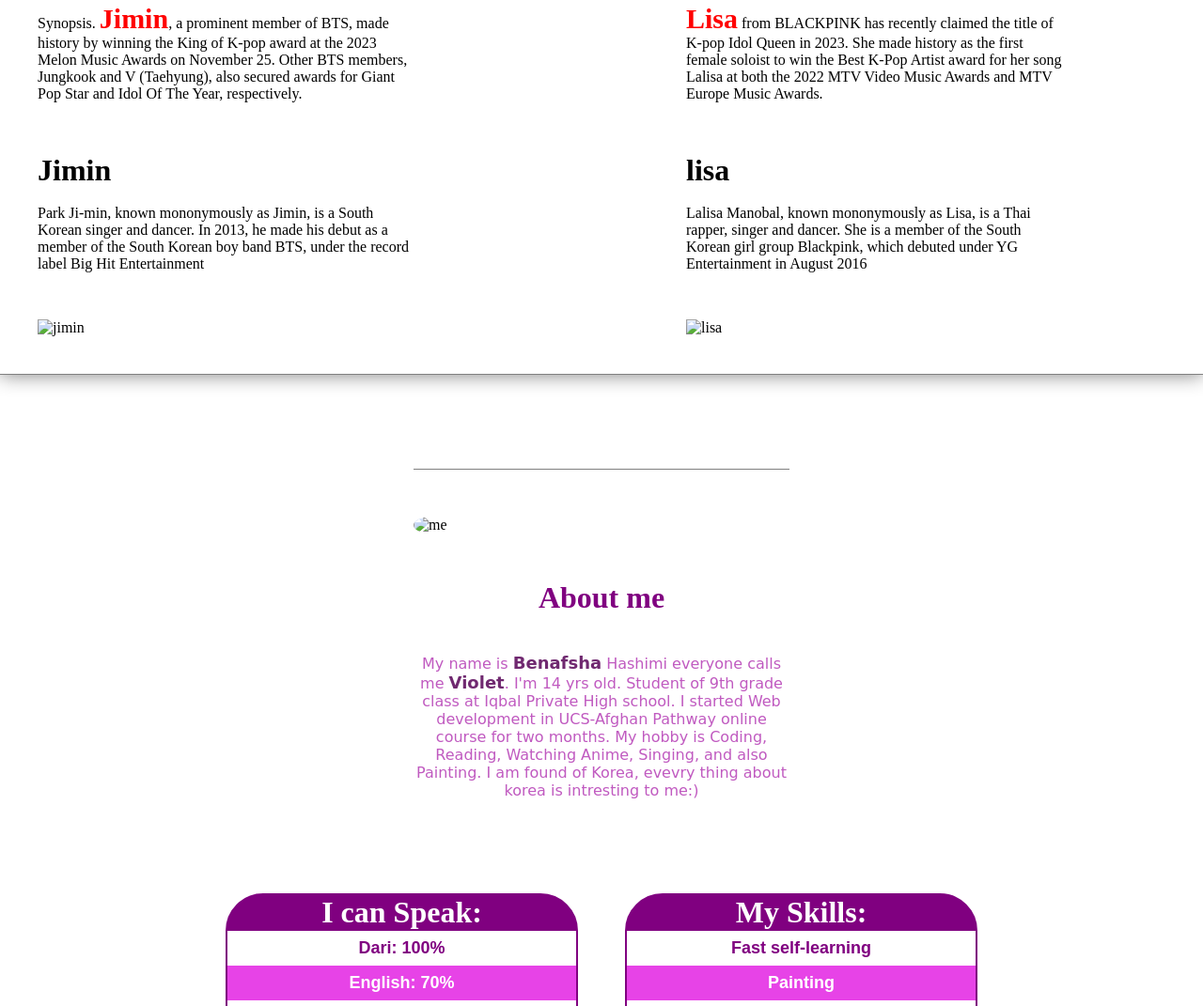
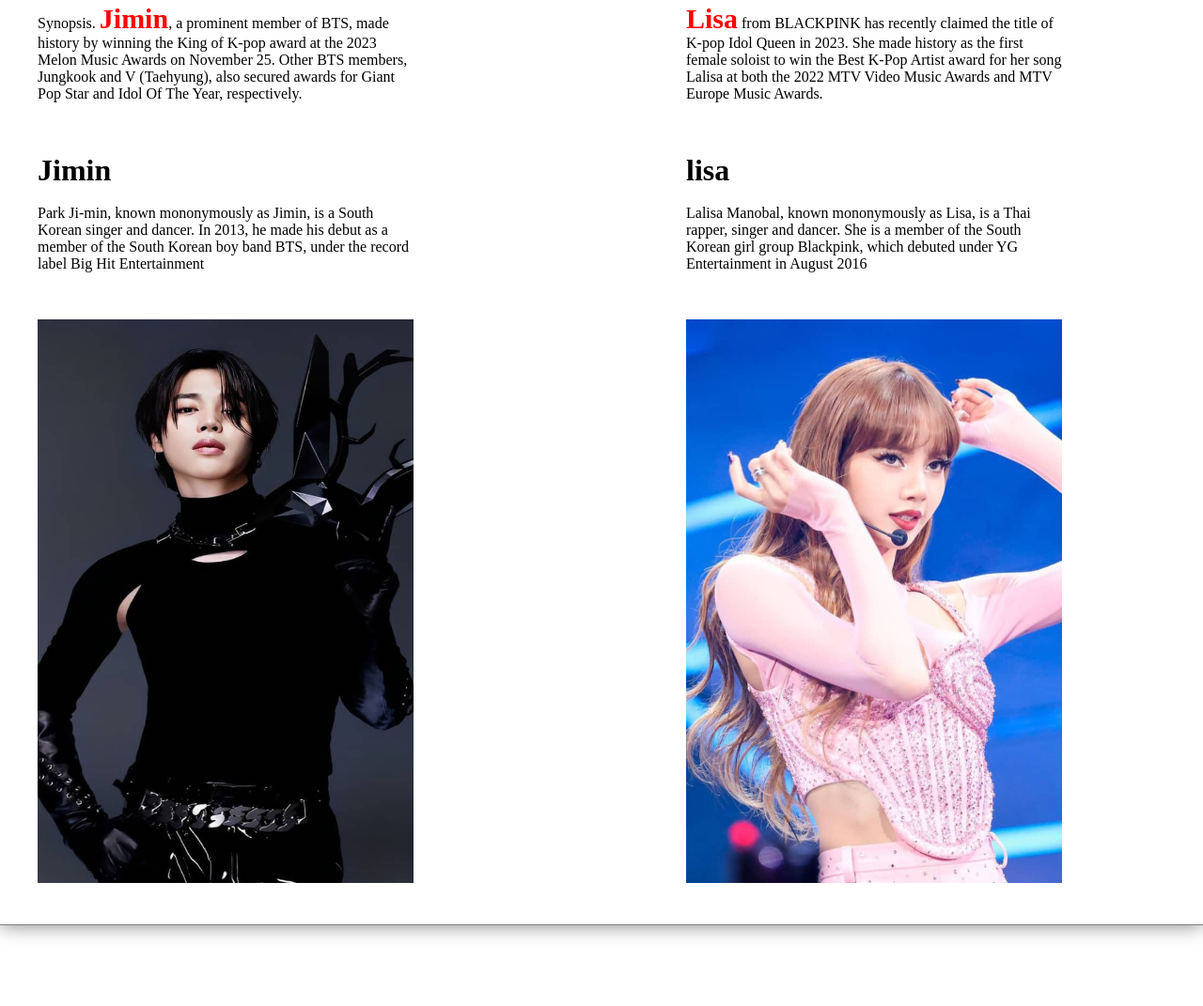
Before and after one commit to BenafshaViolet00/APP-WEB-Final-Project, a plain HTML site: page home.html in a window 1280 px wide. Shown: the part 1729-2800 px from the top of the page at 94% size. Drawn offline with nearby package versions, Linux system fonts and the light colour scheme.

Commit message:
Update home.html

```diff
--- a/home.html
+++ b/home.html
@@ -9,7 +9,7 @@
     </head>
     <body>
         <nav id="nav">
-            <div class="logo"><img src="image/logo.png" alt="logo"></div>
+            <div class="logo"><img src="logo.png" alt="logo"></div>
             <a href="home.html"><i class='bx bxs-home-heart'></i>Home</a>
             <a href="group.html"><i class='bx bxs-group'></i>Groups</a>
             <a href="album.html"><i class='bx bxs-photo-album'></i>Album</a>
@@ -61,7 +61,7 @@
                         <p>Park Ji-min, known mononymously as Jimin, is a South Korean singer and dancer. In 2013, he made his debut as a member of the South Korean boy band BTS, under the record label Big Hit Entertainment</p>
                     </div>
                     <div class="king-img">
-                        <img src="image/jimin.jpg" alt="jimin">
+                        <img src="jimin.jpg" alt="jimin">
                     </div>
                 </div>
                 <div class="container-2">
@@ -77,13 +77,13 @@
                     <p>Lalisa Manobal, known mononymously as Lisa, is a Thai rapper, singer and dancer. She is a member of the South Korean girl group Blackpink, which debuted under YG Entertainment in August 2016</p>
                     </div>
                     <div class="queen-img">
-                        <img src="image/lisa.jpg" alt="lisa">
+                        <img src="lisa.jpg" alt="lisa">
                     </div>
                 </div>
             </div>
             <div class="my-container">
                 <div class="my-img">
-                    <img src="image/my-pic.jpg" alt="me">
+                    <img src="my-pic.jpg" alt="me">
                 </div>
                 <div class="about-me">
                     <h1>About me</h1>
```
